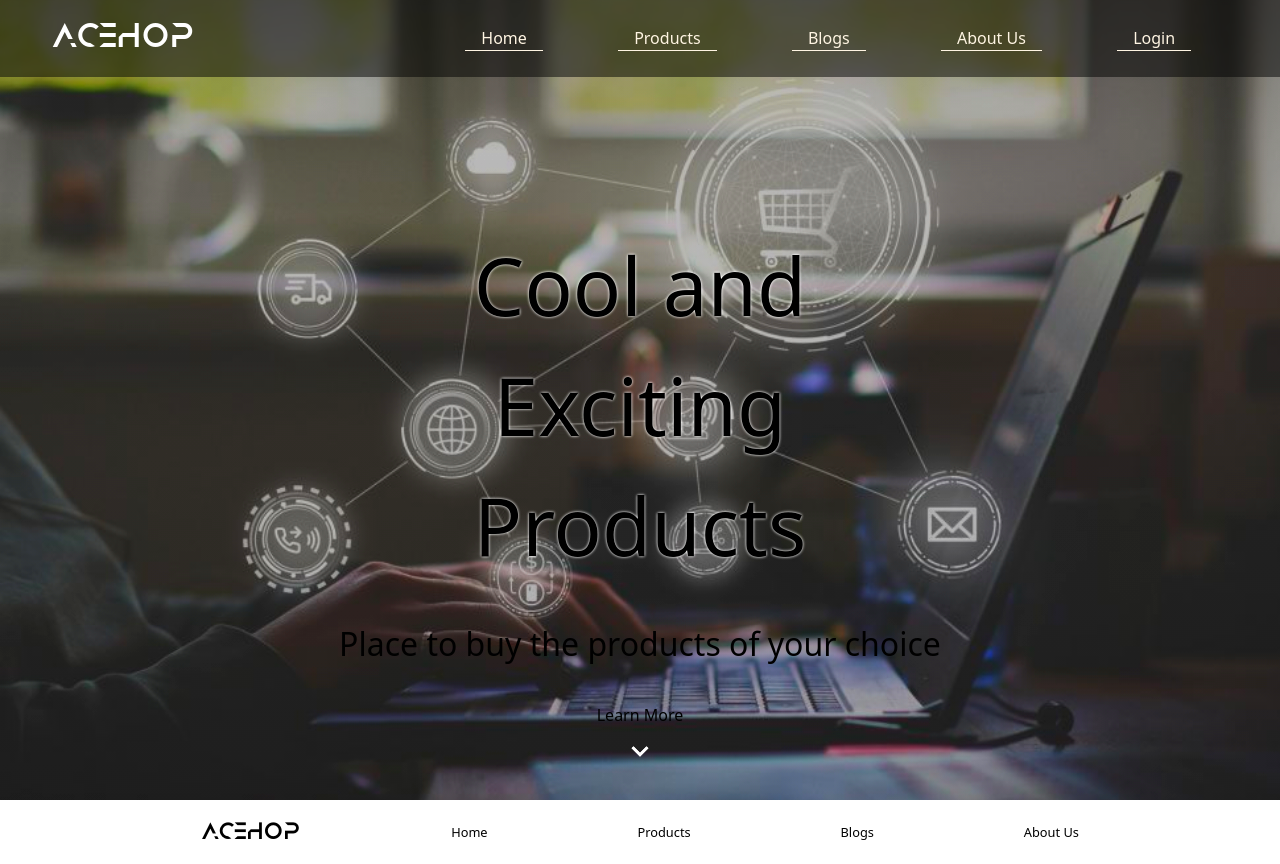
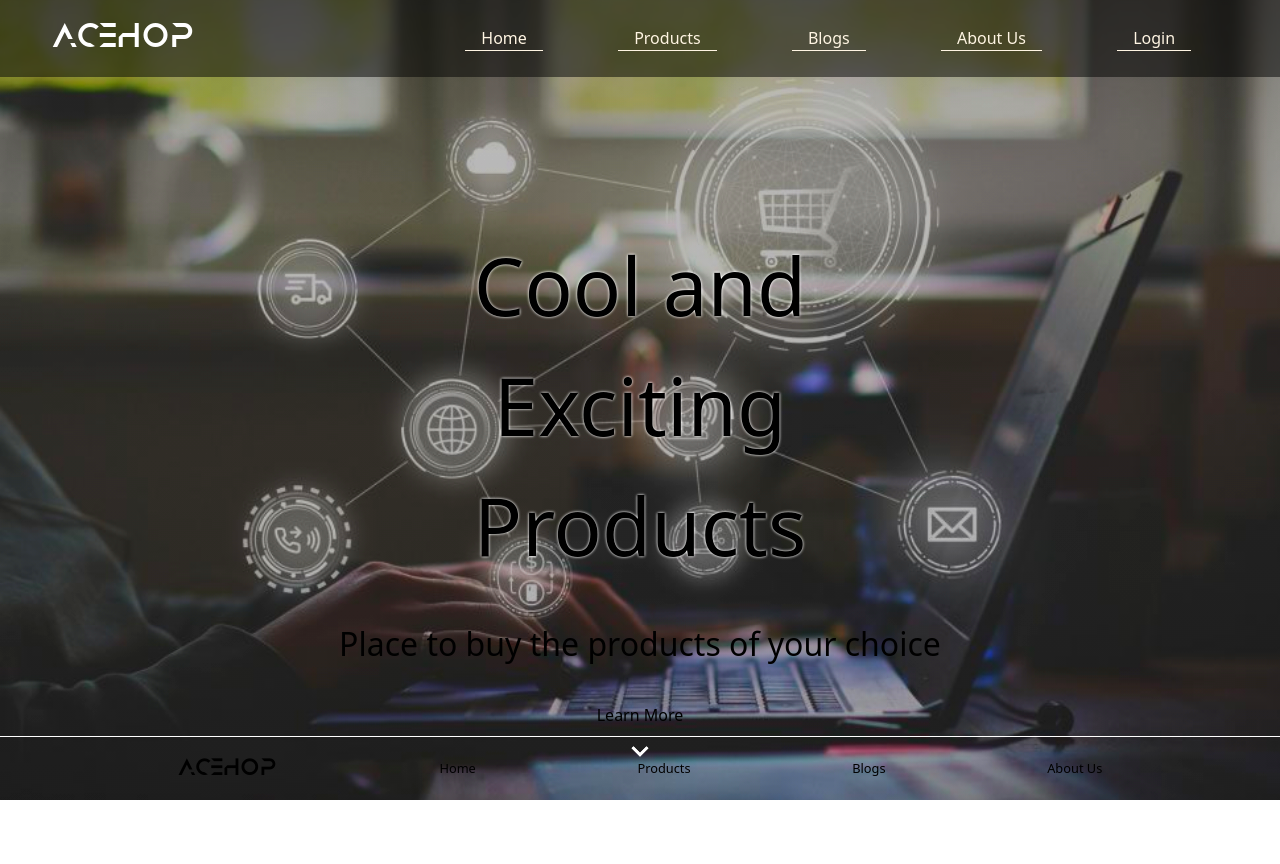
Before and after one commit to abhishek98s/E-commerce-, a Next.js app: page / in a window 1280 px wide. After the commit the page ends 800 px from the top, so only its background shows below. Built offline with nearby package versions, Linux system fonts and the light colour scheme.

Commit message:
footer/ made footer fixed

```diff
--- a/styles/Footer.module.css
+++ b/styles/Footer.module.css
@@ -12,8 +12,13 @@
     align-items: center;
     justify-content: space-evenly;
     border-top: 1px solid white;
-    min-height: 4rem;
+    /* min-height: 4rem; */
     margin: 0 4%;
+    padding: 1em;
+    position: fixed;
+    bottom: 0;
+    width: 100%;
+    margin: 0 auto;
 }
 
 .footer_box a:first-of-type{
```
